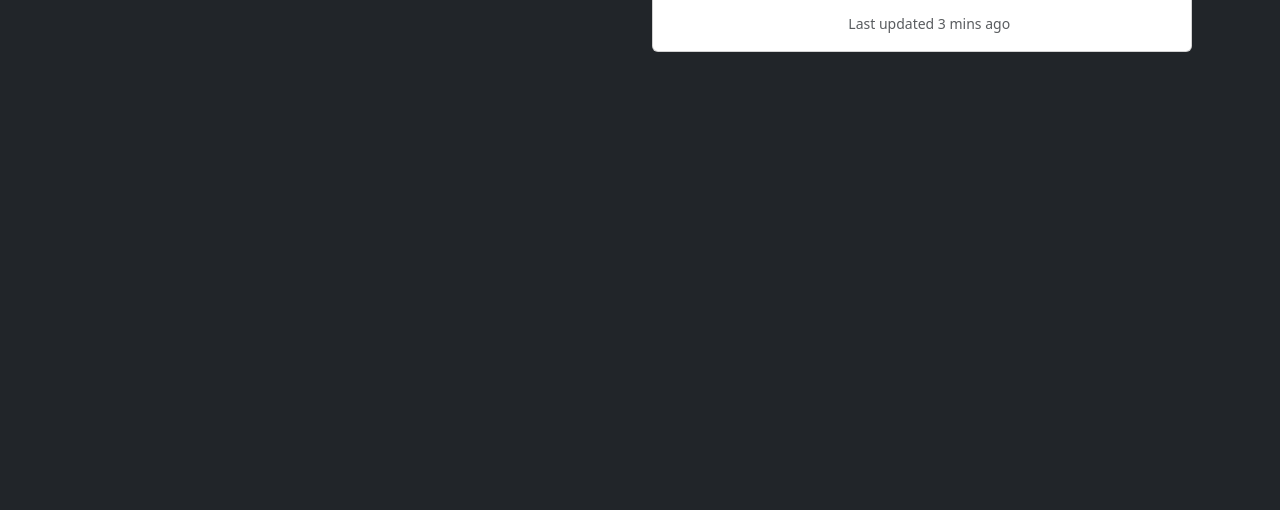
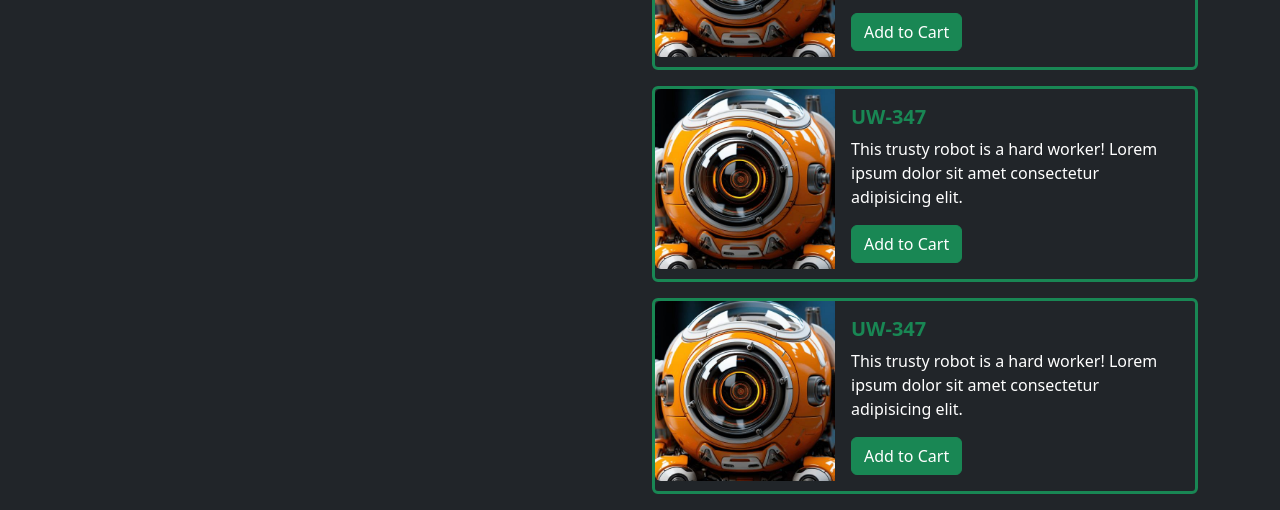
Before and after one commit to nstark12/robowave-2023, a plain HTML site: page index.html in a window 1280 px wide. Shown: the part 718-1228 px from the top of the page. Before the commit the page ends 800 px from the top, so only its background shows below. Drawn offline with nearby package versions, Linux system fonts and the light colour scheme.

Commit message:
added cards and bootstrap to index

```diff
--- a/index.html
+++ b/index.html
@@ -27,23 +27,23 @@
     <div class="container">
       <div class="row">
         <div class="col-12 col-md-6">
-          <h2 class="display-4">New Robots</h2>
+          <h2 class="display-4 text-success fw-bold">New Robots</h2>
           <p class="fs-3">Shiny, brand spankin' new robots.</p>
         </div>
         <div class="col-12 col-md-6">
           <div class="row">
             <!-- card column -->
             <div class="col-6 col-md-12">
-              <div class="card mb-3" style="max-width: 540px;">
+              <div class="card mb-3 border border-success border-3 bg-transparent">
                 <div class="row g-0">
                   <div class="col-md-4">
-                    <img src="..." class="img-fluid rounded-start" alt="...">
+                    <img src="./assets/images/thumbs/thumb-new-1.jpg" class="img-fluid rounded-start" alt="new robot 1">
                   </div>
                   <div class="col-md-8">
                     <div class="card-body">
-                      <h5 class="card-title">Card title</h5>
-                      <p class="card-text">This is a wider card with supporting text below as a natural lead-in to additional content. This content is a little bit longer.</p>
-                      <p class="card-text"><small class="text-body-secondary">Last updated 3 mins ago</small></p>
+                      <h5 class="card-title text-success fw-bold">UW-347</h5>
+                      <p class="card-text text-white">This trusty robot is a hard worker! Lorem ipsum dolor sit amet consectetur adipisicing elit.</p>
+                      <button class="btn btn-success">Add to Cart</button>
                     </div>
                   </div>
                 </div>
@@ -51,10 +51,37 @@
             </div>
             <!-- card column -->
             <div class="col-6 col-md-12">
-
+              <div class="card mb-3 border border-success border-3 bg-transparent">
+                <div class="row g-0">
+                  <div class="col-md-4">
+                    <img src="./assets/images/thumbs/thumb-new-1.jpg" class="img-fluid rounded-start" alt="new robot 1">
+                  </div>
+                  <div class="col-md-8">
+                    <div class="card-body">
+                      <h5 class="card-title text-success fw-bold">UW-347</h5>
+                      <p class="card-text text-white">This trusty robot is a hard worker! Lorem ipsum dolor sit amet consectetur adipisicing elit.</p>
+                      <button class="btn btn-success">Add to Cart</button>
+                    </div>
+                  </div>
+                </div>
+              </div>
             </div>
             <!-- card column -->
             <div class="col-6 col-md-12">
+              <div class="card mb-3 border border-success border-3 bg-transparent">
+                <div class="row g-0">
+                  <div class="col-md-4">
+                    <img src="./assets/images/thumbs/thumb-new-1.jpg" class="img-fluid rounded-start" alt="new robot 1">
+                  </div>
+                  <div class="col-md-8">
+                    <div class="card-body">
+                      <h5 class="card-title text-success fw-bold">UW-347</h5>
+                      <p class="card-text text-white">This trusty robot is a hard worker! Lorem ipsum dolor sit amet consectetur adipisicing elit.</p>
+                      <button class="btn btn-success">Add to Cart</button>
+                    </div>
+                  </div>
+                </div>
+              </div>
             </div>
           </div>
         </div>
```
